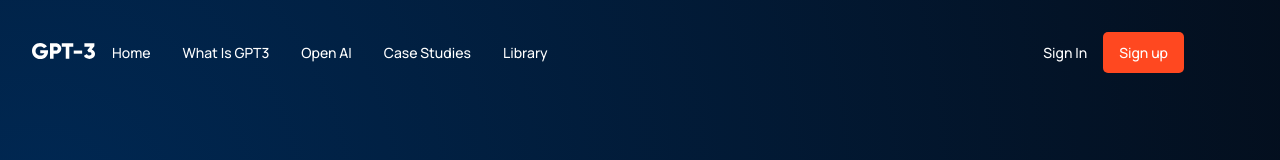
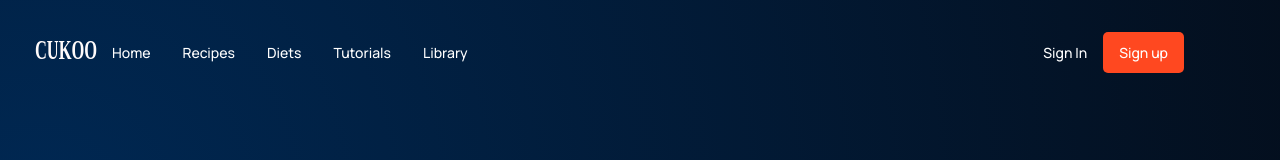
Before and after one commit to rushaan105gandhi/cukoo-frontend, a React (Create React App) app: page / in a window 1280 px wide. Shown: the top 160 px of the page. Built offline with nearby package versions, Linux system fonts and the light colour scheme; the HTML template or start-up script is replaced by a standard one.

Commit message:
Navbar changed

```diff
--- a/src/components/navbar/Navbar.jsx
+++ b/src/components/navbar/Navbar.jsx
@@ -6,9 +6,9 @@ import './navbar.css';
 const Menu = () => (
   <>
           <p><a href="#home">Home</a></p>
-          <p><a href="#wgpt3">What is GPT3</a></p>
-          <p><a href="#possibility">Open AI</a></p>
-          <p><a href="#features">Case Studies</a></p>
+          <p><a href="#wgpt3">Recipes</a></p>
+          <p><a href="#possibility">Diets</a></p>
+          <p><a href="#features">Tutorials</a></p>
           <p><a href="#blog">Library</a></p>
   </>
 )
@@ -20,6 +20,7 @@ const Navbar = () => {
       <div className='gpt__navbar-links'>
         <div className='gpt3__navbar-links_logo'>
           <img src={logo} alt="logo" />
+          {/* <img src="logos.pnj" alt="logo" /> */}
         </div>
         <div className='gpt3__navbar-links_container'>
           <Menu />
--- a/src/components/navbar/navbar.css
+++ b/src/components/navbar/navbar.css
@@ -18,11 +18,11 @@
 }
 
 .gpt3__navbar-links_logo img{
-    width: 62.56px;
-    height: 16.02px;
+    width: 140.56px;
+    height: 60.02px;
     position: absolute;
-    margin-left: -5%;
-    margin-top: 0.25%;
+    margin-top: -1.75%;
+    margin-left: -8%;
 }
 
 .gpt3__navbar-links_container{
```
Also changed, not shown: src/assets/logo.svg, src/assets/logos.png (added).
